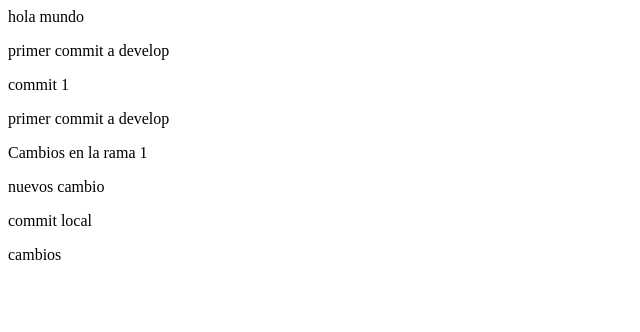
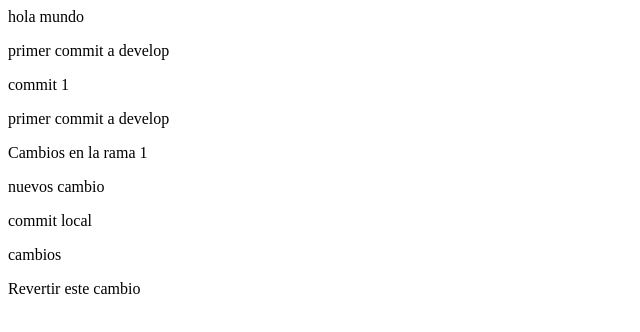
Before and after one commit to Roddriqoxd/practicaDigital, a plain HTML site: page index.html in a window 1280 px wide. Shown: the whole page, without its empty margins (0-640 px from the left). Drawn offline with Linux system fonts and the light colour scheme.

Commit message:
Segundo mensaje

```diff
--- a/index.html
+++ b/index.html
@@ -9,3 +9,5 @@
 
 
 <p>cambios</p>
+
+<p>Revertir este cambio</p>
```
